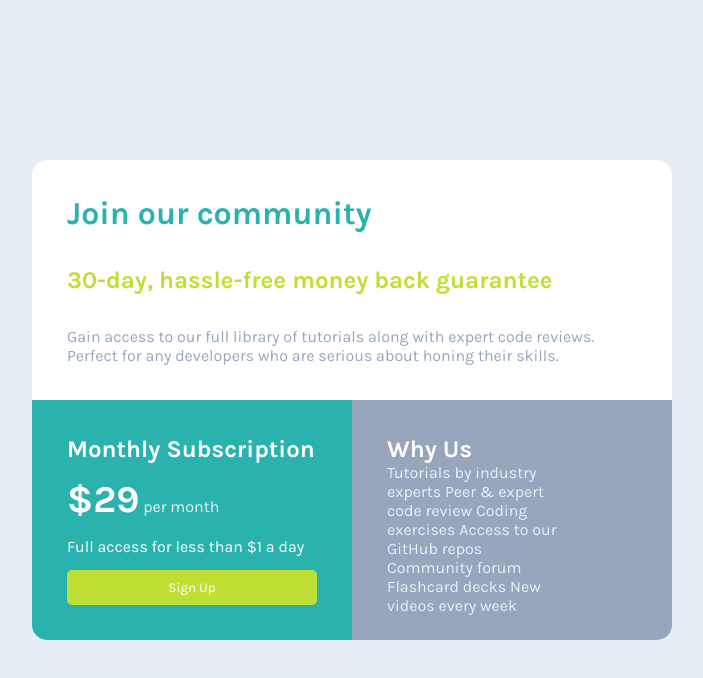
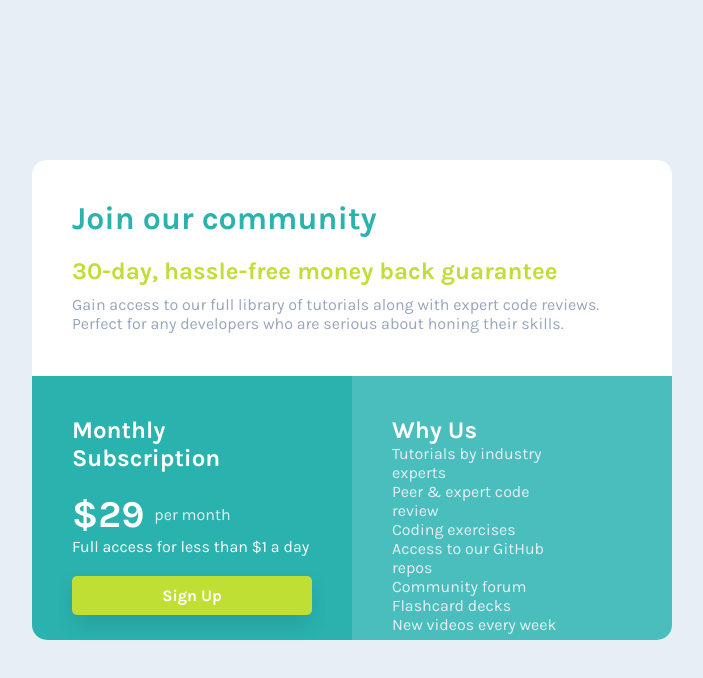
Before and after one commit to kgosales/Frontend-Mentor-single-price-grid-component-master, a plain HTML site: page index.html in a window 1280 px wide. Shown: the whole page, without its empty margins (288-991 px from the left). Drawn offline with Linux system fonts and the light colour scheme.

Commit message:
ajustes css.

```diff
--- a/index.html
+++ b/index.html
@@ -16,7 +16,7 @@
       <h1>Join our community</h1>
       <h2>30-day, hassle-free money back guarantee</h2>
       <p>
-        Gain access to our full library of tutorials along with expert code reviews.
+        Gain access to our full library of tutorials along with expert code reviews. <br>
         Perfect for any developers who are serious about honing their skills.
       </p>
     </div>
@@ -29,12 +29,12 @@
     <div class="box porque">
       <h2>Why Us</h2>
       <p>
-        Tutorials by industry experts
-        Peer &amp; expert code review
-        Coding exercises
-        Access to our GitHub repos
-        Community forum
-        Flashcard decks
+        Tutorials by industry experts <br>
+        Peer &amp; expert code review <br>
+        Coding exercises <br>
+        Access to our GitHub repos <br>
+        Community forum <br>
+        Flashcard decks <br>
         New videos every week
       </p>
     </div>
--- a/style.css
+++ b/style.css
@@ -27,6 +27,8 @@ body {
 main {
     width: 50%;
     height: 60%;
+    max-width: 700px;
+    max-height: 500px;
     border-radius: 15px;
     background-color: white;
     display: flex;
@@ -40,8 +42,7 @@ p {
 }
 
 .box {
-    height: 50%;
-    padding: 35px;
+    padding: 40px;
     display: flex;
     flex-direction: column;
     justify-content: space-between;
@@ -49,55 +50,75 @@ p {
 
 .topo {
     width: 100%;
+    height: 45%;
 }
 
 .topo h1 {
     color: var(--Cyan);
+    margin-bottom: 20px;
 }
 
 .topo h2 {
     color: var(--BrightYellow);
+    margin-bottom: 10px;
 }
 
 .topo p {
     color: var(--GrayishBlue);
+    margin-bottom: 10px;
 }
 
 .custo {
     width: 50%;
+    height: 55%;
     color: white;
     border-radius: 0 0 0 15px;
     background-color: var(--Cyan);
 }
 
+.custo h2 {
+    margin-bottom: 20px;
+}
+
 .custo p.valor {
     color: var(--LightGray);
+    display: flex;
+    align-items: center;
 }
 
 .custo span {
     font-size: 38px;
     font-weight: 700;
     color: white;
+    margin-right: 10px;
 }
 
 button {
     width: 100%;
+    height: 44px;
     padding: 10px;
     border: none;
     border-radius: 5px;
     color: white;
     background-color: var(--BrightYellow);
+    font-weight: 700;
+    cursor: pointer;
+    transition: 0.3s;
+    font-size: 16px;
+    margin-top: 20px;
+    box-shadow: 0 10px 20px rgba(0, 0, 0, 0.1);
 }
 
 .porque {
     width: 50%;
+    height: 55%;
     color: white;
     border-radius: 0 0 15px 0;
-    background-color: var(--GrayishBlue);
+    background-color: #4abebd;
 }
 
 .porque p {
-    padding-right: 80px;
+    padding-right: 60px;
     color: var(--LightGray);
 }
 
```
